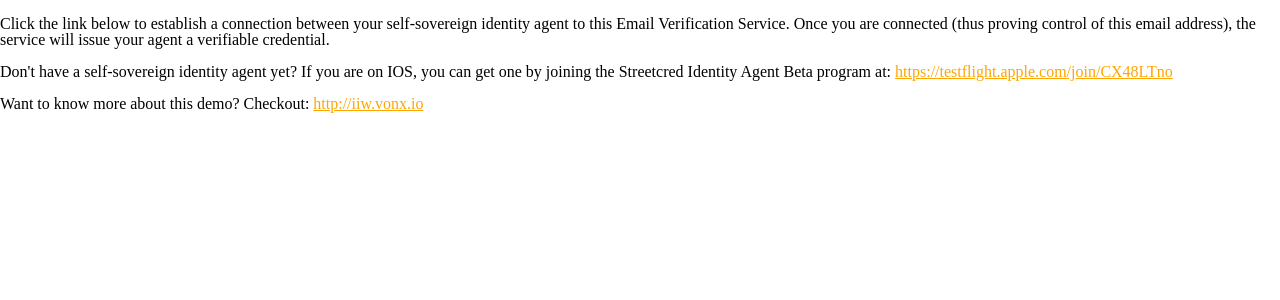
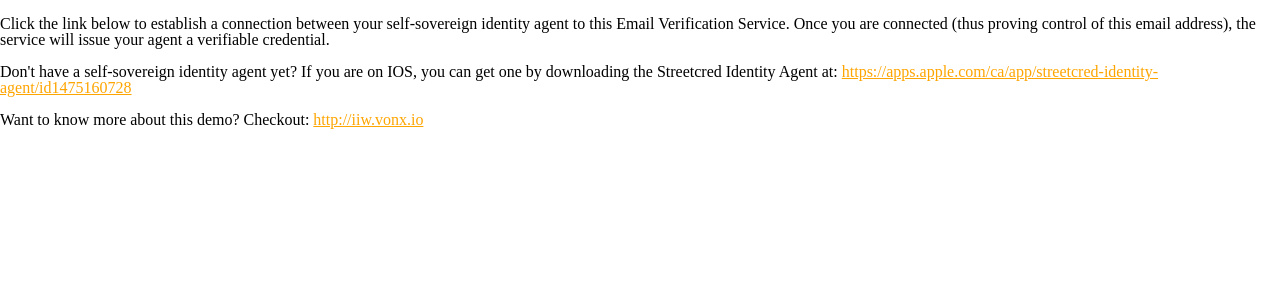
Before and after one commit to bcgov/indy-email-verification, a Django app: template src/email_verification/templates/email.html in a window 1280 px wide. Shown: the top 300 px of the page. Run offline with Django 3.2, Linux system fonts and the light colour scheme; the template is opened without the code that fills it, so the values that code supplies are empty.

Commit message:
change streetcred app URL to app store

```diff
--- a/src/email_verification/templates/email.html
+++ b/src/email_verification/templates/email.html
@@ -194,9 +194,9 @@
             <a href="{{ redirect_url }}">{{ redirect_url }}</a>
           </p>
           <p>
-            Don't have a self-sovereign identity agent yet? If you are on IOS, you can get one by joining the
-            Streetcred Identity Agent Beta program at:
-            <a href="https://testflight.apple.com/join/CX48LTno">https://testflight.apple.com/join/CX48LTno</a>
+            Don't have a self-sovereign identity agent yet? If you are on IOS, you can get one by downloading the
+            Streetcred Identity Agent at:
+            <a href="https://apps.apple.com/ca/app/streetcred-identity-agent/id1475160728">https://apps.apple.com/ca/app/streetcred-identity-agent/id1475160728</a>
           </p>
           <p>
             Want to know more about this demo?  Checkout:
--- a/src/email_verification/templates/thanks.html
+++ b/src/email_verification/templates/thanks.html
@@ -67,7 +67,7 @@
             <p>
               If you haven't already installed your Streetcred Identity Agent, you can get it on your IOS
               device by joining the apps beta program at:
-              <a href="https://testflight.apple.com/join/CX48LTno">https://testflight.apple.com/join/CX48LTno</a>
+              <a href="https://apps.apple.com/ca/app/streetcred-identity-agent/id1475160728">https://apps.apple.com/ca/app/streetcred-identity-agent/id1475160728</a>
             </p>
           </div>
         </div>
```
